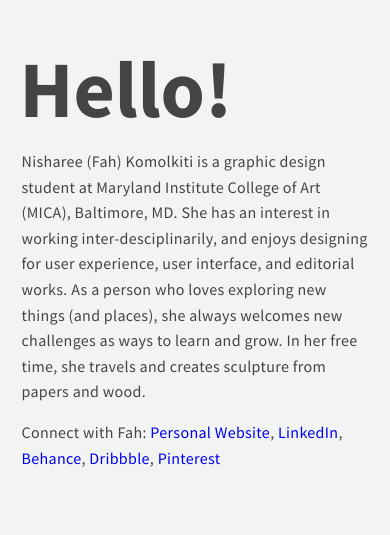
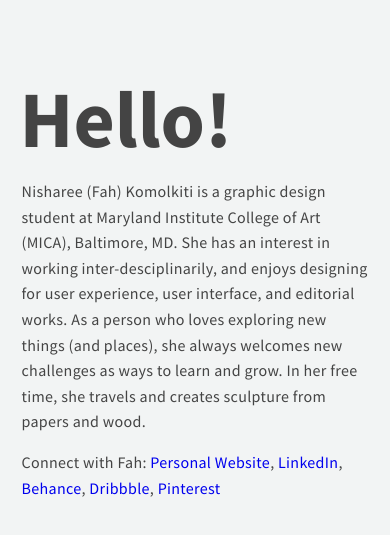
Before and after one commit to nkomolkiti/nkomolkiti.github.io, a plain HTML site: page index.html in a window 390 px wide. Shown: the part 173-708 px from the top of the page. Drawn offline with Linux system fonts and the light colour scheme.

Commit message:
desktop mobile version

```diff
--- a/index.css
+++ b/index.css
@@ -78,6 +78,9 @@ p{
 .about {margin-bottom: 15px;}
 
 @media(max-width: 480px){
+	h1{
+		margin-top: 30px;
+	}
 	#container{
 		width: 90%;
 		margin-top: 50vh;
```
